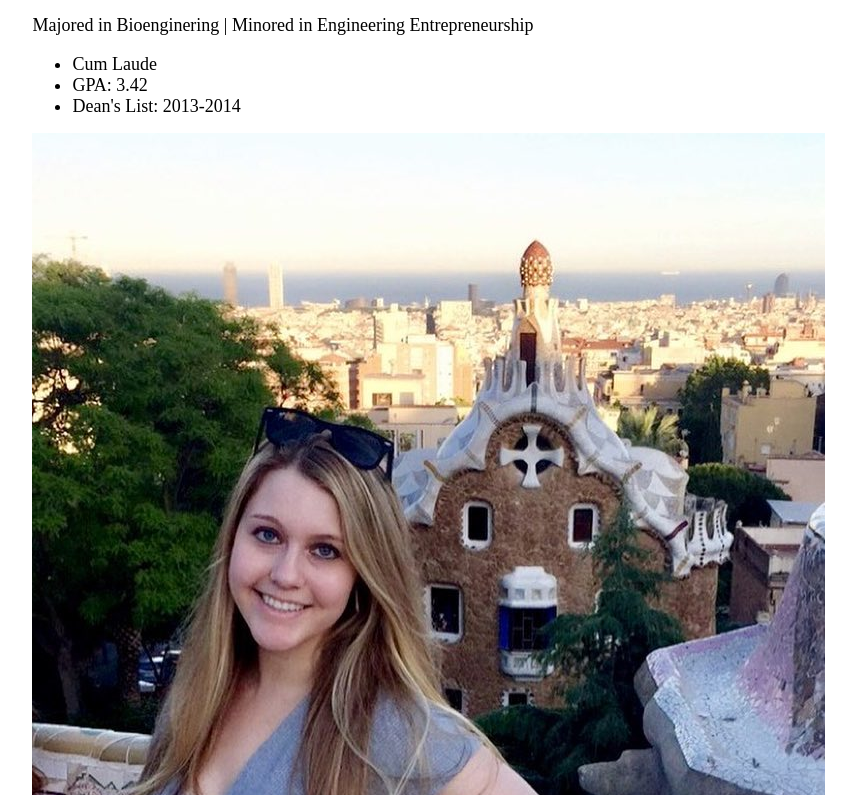
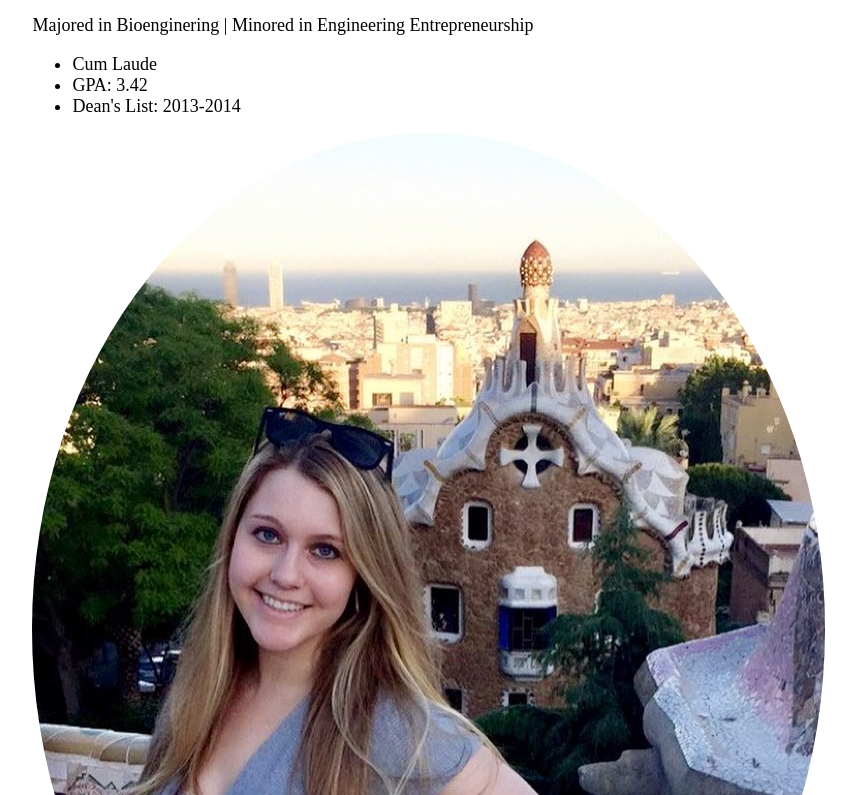
Before and after one commit to melissa-e-schwartz/melissa-e-schwartz.github.io, a plain HTML site: page my-resume/index.html in a window 1280 px wide. Shown: the part 485-1280 px from the top of the page, without its empty margins (102-958 px from the left). Drawn offline with Linux system fonts and the light colour scheme; a web font is replaced by a local one.

Commit message:
Circle image

```diff
--- a/my-resume/index.html
+++ b/my-resume/index.html
@@ -47,7 +47,7 @@
             <li>Dean's List: 2013-2014</li>
         </ul>
 
-        <img src="Selfie.jpg"/>
+        <img class="img-circle" src="Selfie.jpg"/>
 
      </div> <!--.main-content-->
 
--- a/my-resume/style.css
+++ b/my-resume/style.css
@@ -23,3 +23,7 @@ h1{
     width: 80%;
     margin: 0 auto;
 }
+
+.img-circle {
+    border-radius: 50%;
+}
```
